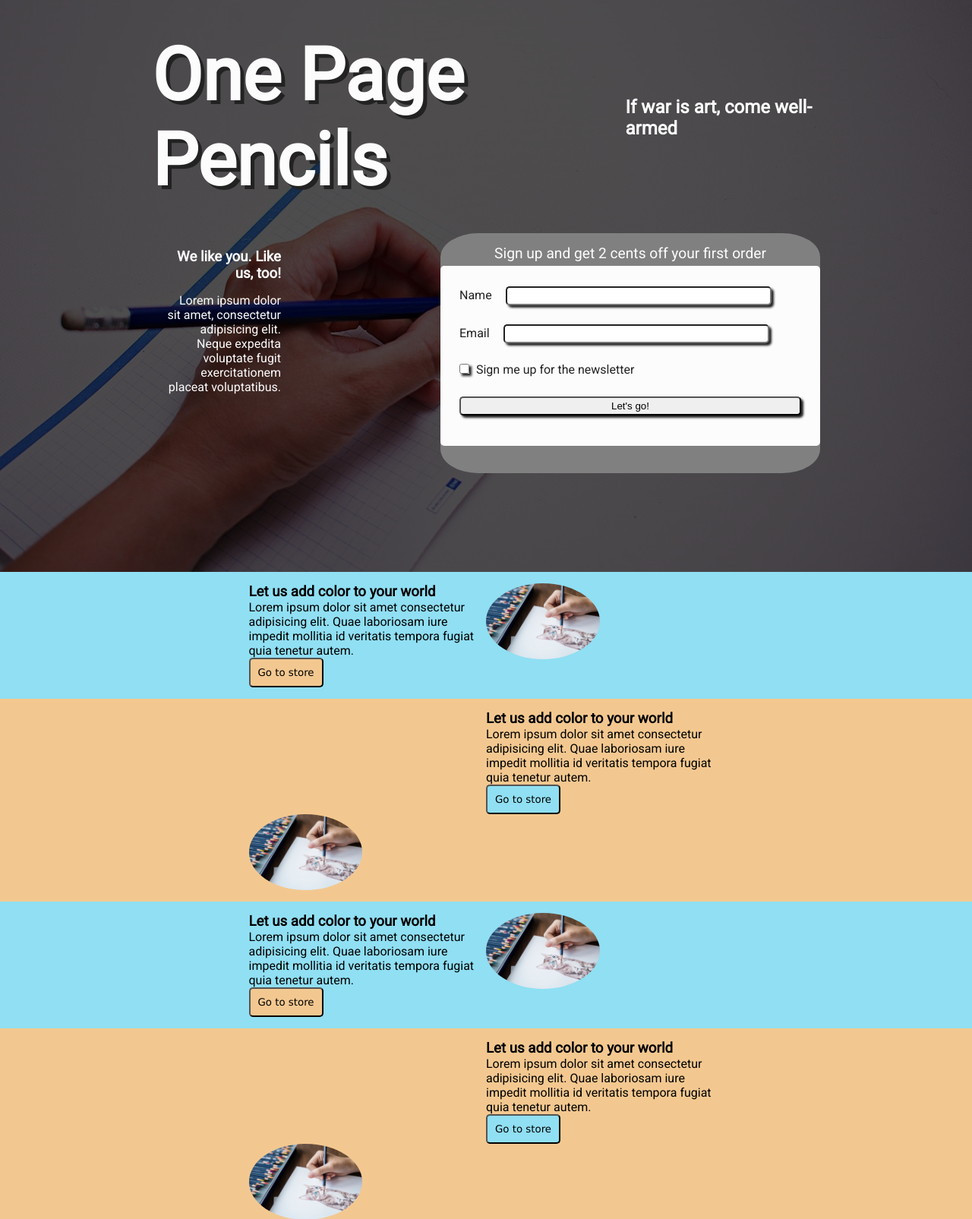
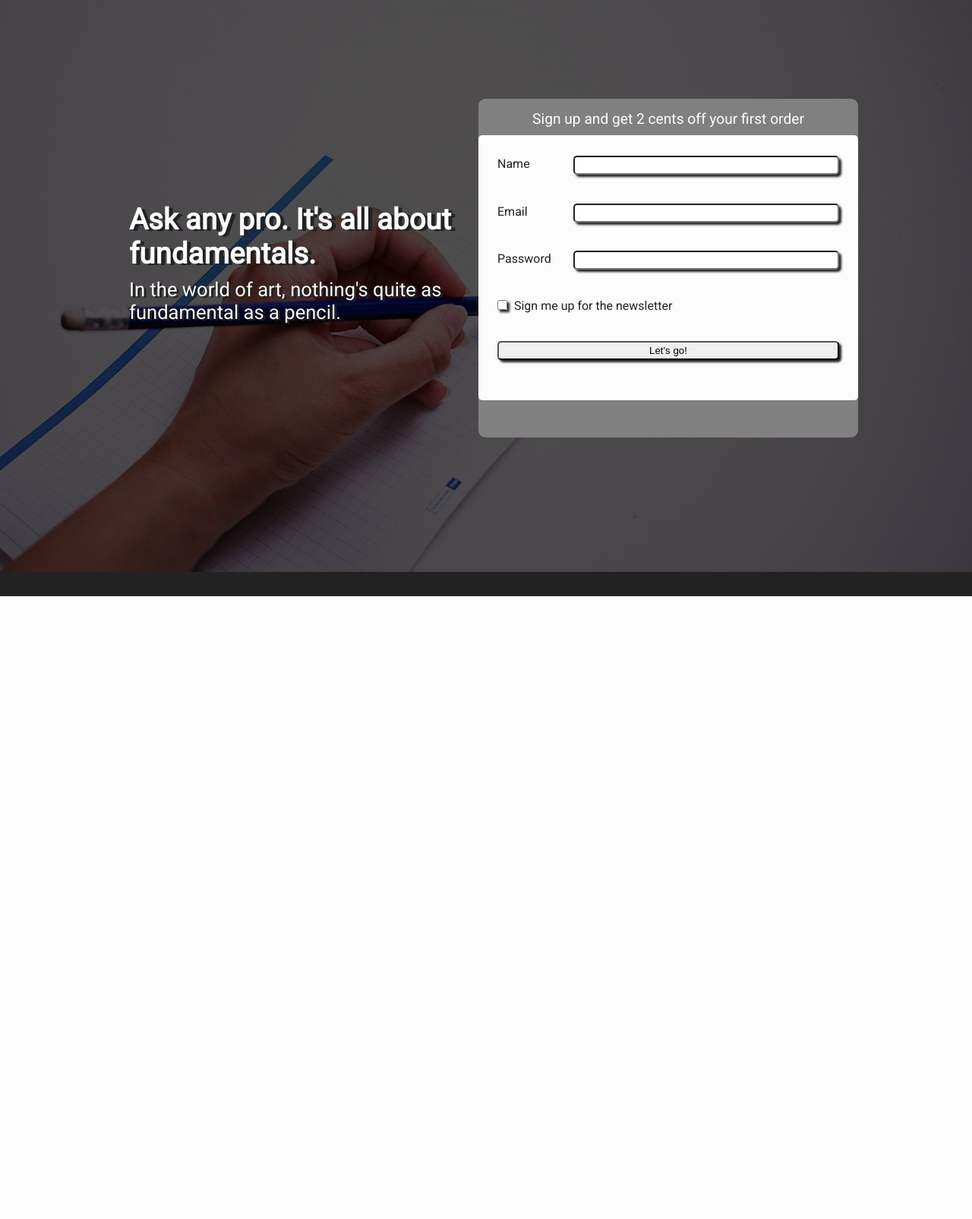
Before and after one commit to travisreynolds17/OnePagePencils, a website: page index.html in a window 1280 px wide. Shown: the part 95-1700 px from the top of the page at 76% size. After the commit the page ends 880 px from the top, so only its background shows below. Drawn offline with Linux system fonts and the light colour scheme.

Commit message:
Slide menu fill-in

```diff
--- a/index.html
+++ b/index.html
@@ -15,6 +15,21 @@
 
     <nav>
         <div class="slide-menu">
+            <div class="item">
+                Gallery
+            </div>
+            <div class="item">
+                Writing
+            </div>
+            <div class="item">
+                Colored Pencils
+            </div>
+            <div class="item">
+                Charcoal
+            </div>
+            <div class="item">
+                Digital
+            </div>
 
         </div>
         <div class="top-nav">
@@ -36,14 +51,12 @@
 
     <main>
         <div class="top-section">
-            <div class="head">
-                <h1>One Page Pencils</h1>
-                <h2>If war is art, come well-armed</h2>
-            </div>
+
             <div class="message">
-                <h3>We like you. Like us, too!</h3>
-                Lorem ipsum dolor sit amet, consectetur adipisicing elit. Neque expedita voluptate fugit exercitationem
-                placeat voluptatibus.
+                <h2>Ask any pro. It's all about fundamentals.</h2>
+                <h3>In the world of art, nothing's quite as fundamental as a pencil.</h3>
+
+
             </div>
             <div class="card-container">
                 <div class="top">
@@ -53,12 +66,16 @@
                 <form class="form" action="">
                     <div class="segment" id="name">
                         <label for="fName">Name</label>
-                        <input type="text" name="fName" id="fName">
+                        <input type="text" name="fName" id="fullName">
                     </div>
 
                     <div class="segment" id="email">
                         <label for="email">Email</label>
-                        <input type="email" name="email" id="email">
+                        <input type="email" name="email" id="mail">
+                    </div>
+                    <div class="segment" id="password">
+                        <label for="password">Password</label>
+                        <input type="password" name="password" id="pass">
                     </div>
                     <div class="segment" id="cbox">
                         <input type="checkbox" name="offer" id="offer"> Sign me up for the newsletter
@@ -71,47 +88,10 @@
                 </form>
 
             </div>
-            <div class="ribbon">
 
-            </div>
         </div>
 
-        <div class="section blue">
-            <div class="text-block">
-                <h3>Let us add color to your world</h3>
-                <p>Lorem ipsum dolor sit amet consectetur adipisicing elit. Quae laboriosam iure impedit mollitia id
-                    veritatis tempora fugiat quia tenetur autem.</p>
-                <button>Go to store</button>
-            </div>
-            <img src="dist/images/pexels-photo-877697.jpeg" alt="pencil shavings">
-        </div>
-        <div class="section gold">
-            <div class="text-block">
-                <h3>Let us add color to your world</h3>
-                <p>Lorem ipsum dolor sit amet consectetur adipisicing elit. Quae laboriosam iure impedit mollitia id
-                    veritatis tempora fugiat quia tenetur autem.</p>
-                <button>Go to store</button>
-            </div>
-            <img src="dist/images/pexels-photo-877697.jpeg" alt="pencil shavings">
-        </div>
-        <div class="section blue">
-            <div class="text-block">
-                <h3>Let us add color to your world</h3>
-                <p>Lorem ipsum dolor sit amet consectetur adipisicing elit. Quae laboriosam iure impedit mollitia id
-                    veritatis tempora fugiat quia tenetur autem.</p>
-                <button>Go to store</button>
-            </div>
-            <img src="dist/images/pexels-photo-877697.jpeg" alt="pencil shavings">
-        </div>
-        <div class="section gold">
-            <div class="text-block">
-                <h3>Let us add color to your world</h3>
-                <p>Lorem ipsum dolor sit amet consectetur adipisicing elit. Quae laboriosam iure impedit mollitia id
-                    veritatis tempora fugiat quia tenetur autem.</p>
-                <button>Go to store</button>
-            </div>
-            <img src="dist/images/pexels-photo-877697.jpeg" alt="pencil shavings">
-        </div>
+
 
     </main>
 
--- a/sass/main.scss
+++ b/sass/main.scss
@@ -88,12 +88,22 @@ a {
   visibility: hidden;
   width: 15%;
   z-index: 9996;
+  padding: 4em 0 0 0;
 
   &.show {
     @include easeOut;
     transform: translate3d(0, 0, 0);
     height: 100vh;
     visibility: visible;
+  }
+
+  .item {
+    display: block;
+    border-bottom: 2px solid $white;
+    background: darken($color: $white, $amount: 25);
+    height: 3em;
+    padding-left: 5px;
+    font-size: 3em;
   }
 }
 
@@ -144,7 +154,7 @@ main {
 }
 
 .top-section {
-  padding: 50px 200px;
+  padding: 0 150px;
   color: $white;
   background: $background-photo center / 100% no-repeat;
   background-color: rgba($black, 0.8);
@@ -152,24 +162,30 @@ main {
   height: 100vh;
   width: 100%;
   display: grid;
+  align-items: center;
   grid-template-areas:
     "head head head"
     "text form .."
     "brag brag brag";
 
-  h1 {
-    font-size: 6rem;
-    text-shadow: 5px 5px $black;
-  }
-
   .message {
     grid-area: text;
-    width: 50%;
-    text-align: right;
+    width: 100%;
+    text-align: left;
     padding: 20px;
+
+    h2 {
+      font-size: 2.4rem;
+      text-shadow: 5px 2px $black;
+      margin-bottom: 10px;
+    }
 
     h3 {
       margin-bottom: 15px;
+      font-weight: 10;
+      kerning: 2em;
+      font-size: 1.6em;
+      text-shadow: 3px 2px $black;
     }
   }
 
@@ -177,9 +193,11 @@ main {
     background: gray;
     color: $black;
     grid-area: form;
-    border-radius: 10%;
-    padding: 10px 0;
+    border-radius: 2%;
+    padding: 10px 0 0 0;
     width: 500px;
+    height: 100%;
+    display: block;
 
     .top {
       color: $white;
@@ -187,6 +205,7 @@ main {
       width: 100%;
       padding: 5px 0;
       text-align: center;
+      margin-bottom: 5px;
     }
 
     .form {
@@ -196,12 +215,14 @@ main {
       display: grid;
       grid-row-gap: 1vh;
       width: 100%;
-      margin: 0 auto;
+      margin: auto;
       height: 80%;
+      vertical-align: middle;
 
       label {
         width: 100px;
         padding-right: 14px;
+        vertical-align: middle;
       }
 
       input {
@@ -210,8 +231,10 @@ main {
         box-shadow: 3px 3px 3px $black;
       }
       input[type="text"],
-      input[type="email"] {
+      input[type="email"],
+      input[type="password"] {
         width: calc(100% - 100px);
+        float: right;
       }
 
       input[type="submit"] {
@@ -233,16 +256,6 @@ main {
   grid-area: brag;
 }
 
-.head {
-  grid-area: head;
-  display: flex;
-  align-items: center;
-
-  h1 {
-    padding-right: 15px;
-  }
-}
-
 button {
   padding: 10px;
   border-radius: 5px;
```
Also changed, not shown: dist/css/main.css.
